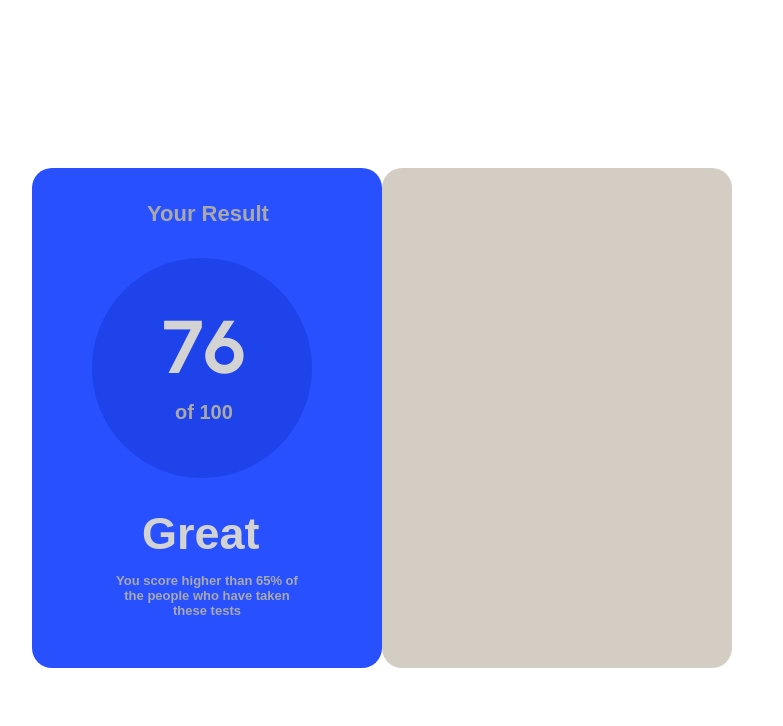
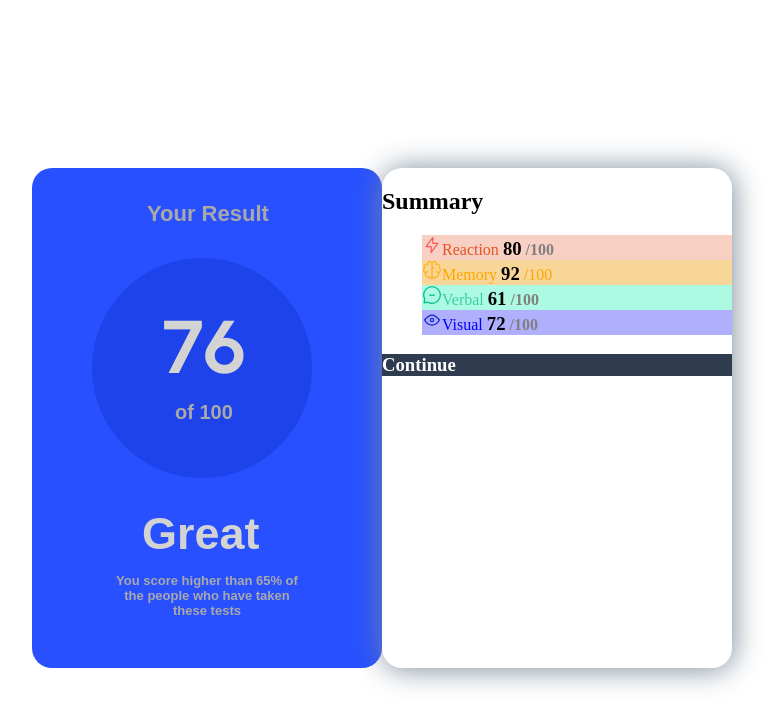
Before and after one commit to renangasparalvescabral/Componentes-de-resumos-de-resultados, a plain HTML site: page index.html in a window 1280 px wide. Shown: the whole page, without its empty margins (266-1049 px from the left). Drawn offline with Linux system fonts and the light colour scheme.

Commit message:
Projeto atualizado lado Direito e esquerdo

```diff
--- a/css/index.css
+++ b/css/index.css
@@ -9,18 +9,6 @@ body, html{
 div{
     width: 350px;
     height: 500px;
-
-}
-
-
-.container-direito{
-    display: inline-block;
-    background-color:rgb(212, 205, 195);
-    position: absolute;
-    top: 20%;
-    left: 50%;
-    border-radius: 20px;
-    box-shadow: 10px;
 
 }
 
@@ -72,10 +60,111 @@ div{
 }
 
 .container-esquerdo h4{
-    font-family:'Hanken Grotesk-Bold', sans-serif; ;
+    font-family:'Hanken Grotesk-Bold', sans-serif;
     text-align: center;
     font-size: 13px;
     transform: translate(0, -45px);
     line-height: 2px;
     color: darkgrey;
 }
+
+/*........................Container Direito.................................*/
+
+.container-direito{
+    display: inline-block;
+    background-color: white;
+    position: absolute;
+    top: 20%;
+    left: 50%;
+    border-radius: 20px;
+    box-shadow: 1px 1px 30px lightslategrey;
+
+}
+.container-direito h1{
+    font-size: 18px;
+    transform: translate(30px, 20px);
+    color: black;
+    font-family: 'Hanken Grotesk-Bold', sans-serif;
+}
+
+.botao{
+    color: white;
+    background-color:rgb(47, 60, 79);
+}
+
+.lista{
+    list-style-type: none;
+
+}
+
+#primeiro {
+    color:rgb(230, 83, 34);
+    background-color:rgb(247, 208, 195);
+}
+
+#primeiro h3{
+    display: inline;
+    color: black;
+
+
+}
+
+#primeiro h4{
+    display: inline;
+    color:gray;
+
+}
+
+#segundo{
+    color:orange;
+    background-color:rgb(248, 214, 151)
+}
+
+#segundo h3{
+    display: inline;
+    color: black;
+
+
+}
+
+#segundo h4{
+    display: inline;
+    color:gray;
+
+}
+
+#terceiro{
+    color:rgb(58, 207, 163);
+    background-color: rgb(173, 250, 227); ;
+}
+
+#terceiro h3{
+    display: inline;
+    color: black;
+
+
+}
+
+#terceiro h4{
+    display: inline;
+    color:gray;
+
+}
+
+#quarto{
+    color: blue;
+    background-color: rgb(175, 175, 253);
+}
+
+#quarto h3{
+    display: inline;
+    color: black;
+
+
+}
+
+#quarto h4{
+    display: inline;
+    color:gray;
+
+}
--- a/index.html
+++ b/index.html
@@ -27,12 +27,20 @@
 
     <div class="container-direito">
 
-
+        <h2> Summary</h2>
+        <ol class="lista">
+            <li id="primeiro"><img src="img/icon-reaction.svg">Reaction <h3>80</h3> <h4>/100</h4></li>
+            <li id="segundo"><img src="img/icon-memory.svg">Memory <h3>92</h3> <h4></h4>/100</h4></li>
+            <li id="terceiro"><img src="img/icon-verbal.svg">Verbal <h3>61</h3> <h4>/100</h4></li>
+            <li id="quarto"><img src="img/icon-visual.svg">Visual <h3>72</h3> <h4>/100</h4></li>
+        </ol>
+        <h3 class="botao">Continue</h3>
 
     </div>
 
 
 
 
+
 </body>
 </html>
```
